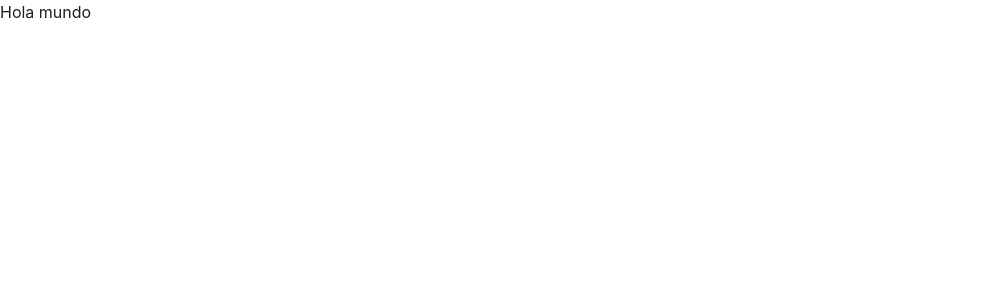
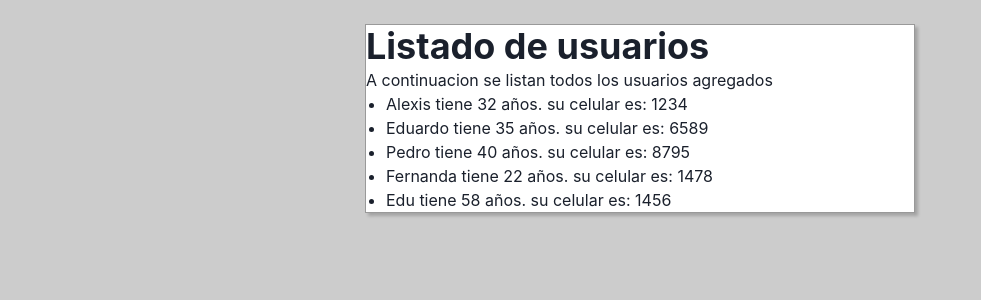
Before and after one commit to AlexisLeite/jslearning, a React (Create React App) app: page / in a window 1280 px wide. Shown: the top 300 px of the page, without its empty margins (0-981 px from the left). Built offline with nearby package versions, Linux system fonts and the light colour scheme.

Commit message:
feat upload

```diff
--- a/src/App.js
+++ b/src/App.jsx
@@ -1,13 +1,18 @@
 import React from 'react';
 import {
   ChakraProvider,
+  Container,
   theme,
 } from '@chakra-ui/react';
+import './styles.css'
+import List from './views/users/list/index.jsx';
 
 function App() {
   return (
     <ChakraProvider theme={theme}>
-      Hola mundo
+      <Container id="MainContainer">
+        <List />
+      </Container>
     </ChakraProvider>
   );
 }
--- /dev/null
+++ b/src/styles.css
@@ -0,0 +1,16 @@
+body {
+  background: #ccc !important
+}
+
+#MainContainer {
+  background: white;
+  width: 550px;
+  margin: 24px auto;
+  border: 1px solid #999;
+  box-shadow: 3px 3px 3px rgba(0,0,0,0.2);
+  padding: 0
+}
+
+ul {
+  margin-left: 20px
+}
--- /dev/null
+++ b/src/views/users/list/index.jsx
@@ -0,0 +1,67 @@
+import { Box, Heading, Text } from "@chakra-ui/react";
+
+/**
+ * EJERCICIO:
+ *
+ * Entender lo que está pasando acá y lograr hacer lo mismo. Actualmente la función List que está más abajo está siendo exportada como default (dice: export default function List).
+ *
+ * Para poder hacer el ejercicio, deberíamos quitar las palabras clave export default y crear una nueva función
+ * con la sintaxis export default ListTuti como la que se muestra a continuación:
+ *
+ * export default ListTuti() {
+ *   ...Contenido de la vista que vos tenés que renderizar
+ * }
+ *
+ * En esta función, deberías primero lograr que se muestren los usuarios como hicimos al principio. Para ello
+ * tu función debe retornar un contenido:
+ *
+ * export default ListTuti() {
+ *   return <Box>Hola mundo</Box>
+ * }
+ *
+ * Esta es la forma más elemental de retornar un contenido, solamente un Hola mundo. Mirando la función que yo hice,
+ * deberías poder ir copiando de a una parte, hasta lograr mostrar nuevamente la lista.
+ */
+
+// Esto es un array de usuarios
+/**
+ * Un array está compuesto por muchos elementos, cada uno de algún tipo en específico. En este caso, cada elemento
+ * es de la forma { name: string }, esto quiere decir que cada uno de los elementos de nuestra lista contiene un
+ * objeto que a su vez contiene una propiedad name que es de tipo string: cadena de caracteres.
+ */
+const usuarios = [
+  { name: 'Alexis', age: 32, phone: 1234 },
+  { name: 'Eduardo', age: 35, phone: 6589 },
+  { name: 'Pedro', age: 40, phone: 8795 },
+  { name: 'Fernanda', age: 22, phone: 1478 },
+  { name: 'Edu', age: 58, phone: 1456 }
+];
+// Mock data "Datos de prueba", sirve para poder trabajar
+// sin preocuparnos por cómo obtener la información
+
+/**
+ * Arrow functions
+ *
+ * En javascript la sintaxis () => { ... } es un arrow function. Esto es: una función anónima que se crea en el
+ * momento en que es declarada para poder utilizarla.
+ *
+ * En el caso de <Button onClick={() => { ... }} lo que estamos diciendo es que se llame a esa función cuando
+ * el usuario haga click en el botón.
+  */
+
+// ul - Unordered list "Lista desordenada", es así porque en vez de números pone viñetas.
+// ol - Ordered list "Lista ordenada", pone números
+
+export default function List() {
+  return <Box>
+    <Heading as="h1">Listado de usuarios</Heading>
+    <Text> A continuacion se listan todos los usuarios agregados</Text>
+
+    {/* current significa "el elemento actual" */}
+    <ul>
+      {usuarios.map(current => <li key={current.name}> {current.name} tiene {current.age} años. su celular es: {current.phone}</li>)}
+    </ul>
+  </Box>
+
+
+}
--- /dev/null
+++ b/src/views/users/list/styles.css
@@ -0,0 +1 @@
+/* Estilos de la lista de usuarios */
```
Also changed, not shown: src/views/users/list/example.jsx (added, +51 -0 lines), src/index.jsx (renamed from src/index.js), 1 other file (tests, documents, lock files or other folders).
